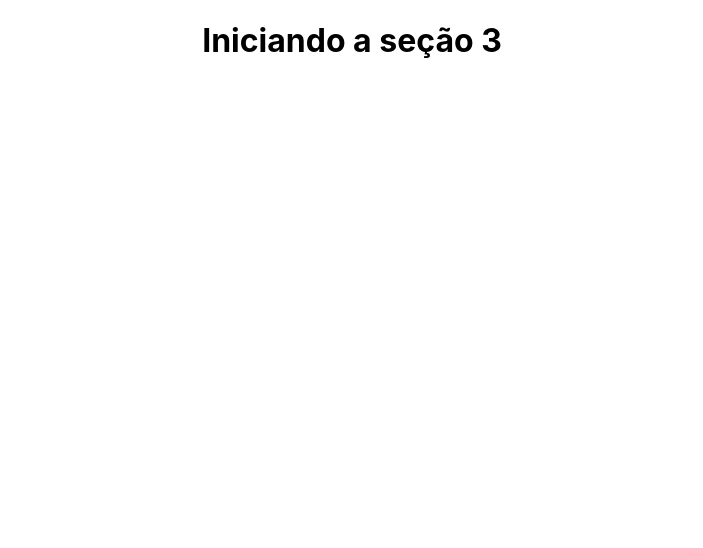
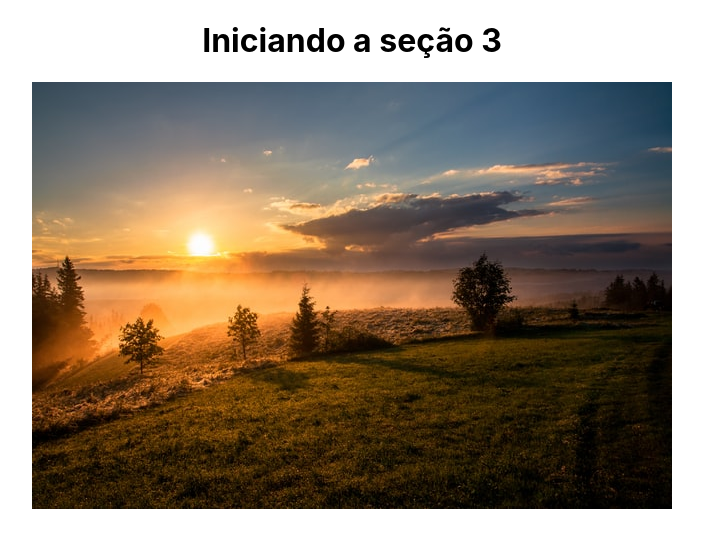
Before and after one commit to CFias/react, a React (Create React App) app in the folder 3_SECTION3/section3/: page / in a window 1280 px wide. Shown: the top 548 px of the page, without its empty margins (288-991 px from the left). Built offline with nearby package versions, Linux system fonts and the light colour scheme.

Commit message:
Update App.js

```diff
--- a/3_SECTION3/section3/src/App.js
+++ b/3_SECTION3/section3/src/App.js
@@ -5,6 +5,9 @@ function App() {
   return (
     <div className="App">
         <h1>Iniciando a seção 3</h1>
+        <div>
+          <img src="/img1.jpg" alt="Paisagem" />
+        </div>
     </div>
   );
 }
```
